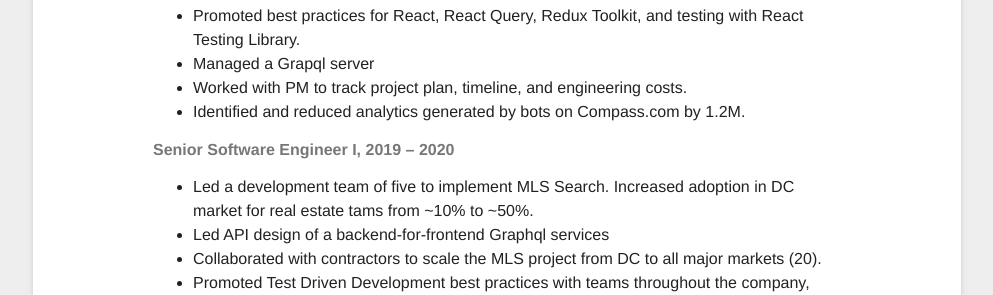
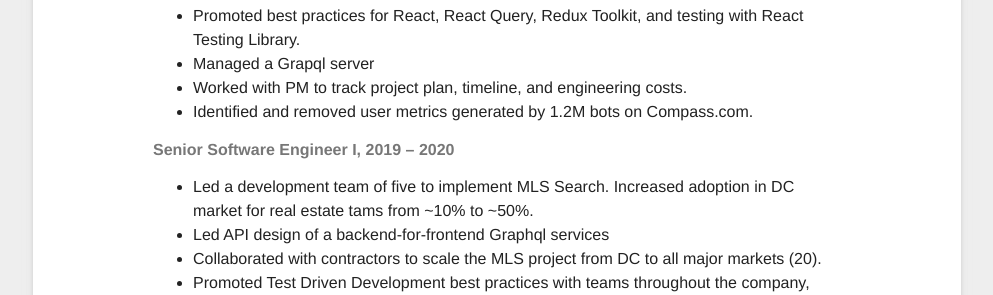
Before and after one commit to antgonzales/antgonzales.github.io, a Jekyll site: the page built from resume.html, in a window 1280 px wide. Shown: the part 537-832 px from the top of the page, without its empty margins (143-1136 px from the left). Built offline with Jekyll 4.4.1, drawn with Linux system fonts in a browser that asks for light colours.

Commit message:
Adjust metrics for bots on resume

```diff
--- a/_data/resume.json
+++ b/_data/resume.json
@@ -38,7 +38,7 @@
         "Promoted best practices for React, React Query, Redux Toolkit, and testing with React Testing Library.",
         "Managed a Grapql server",
         "Worked with PM to track project plan, timeline, and engineering costs.",
-        "Identified and reduced analytics generated by bots on Compass.com by 1.2M."
+        "Identified and removed user metrics generated by 1.2M bots on Compass.com."
       ],
       "position":"Senior Software Engineer II",
       "startDate":"2020-03-01",
```
